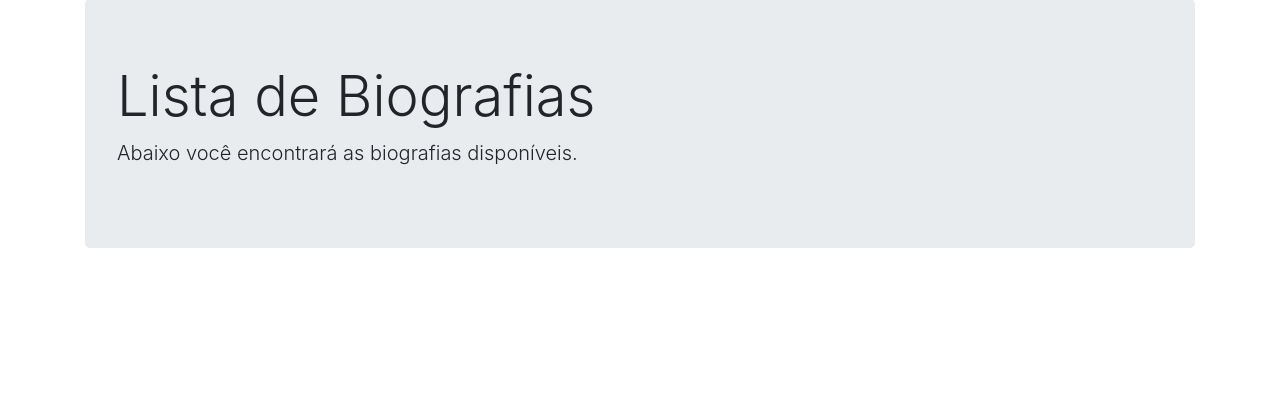
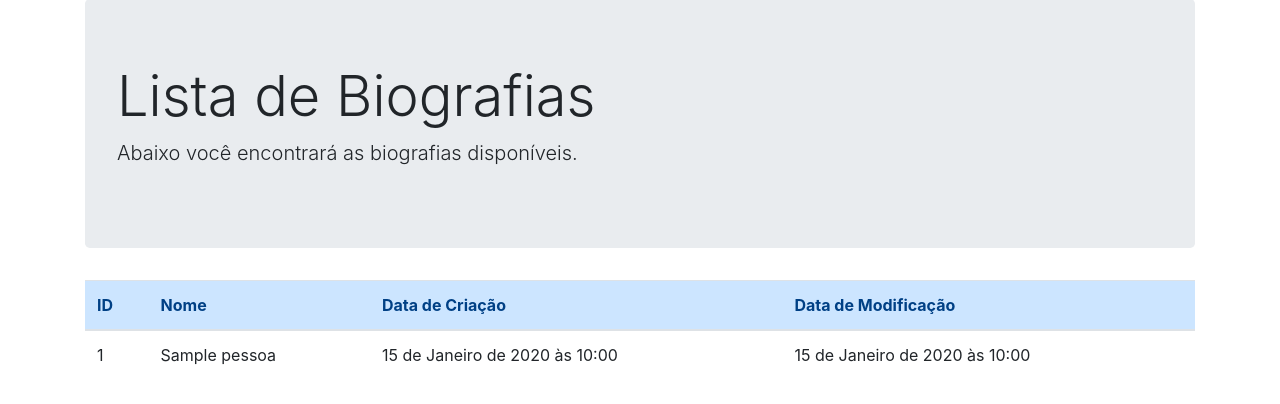
Before and after one commit to daniloCaldeiraDWL/gestor-biografia, a Django app: page /lista/ in a window 1280 px wide. Shown: the part 57-461 px from the top of the page. Run offline with Django 5.2, Linux system fonts and the light colour scheme; tables that the repository leaves empty hold one stand-in row (values such as "Sample post").

Commit message:
feat: criacao da tabela que será apresentada

```diff
--- a/core/templates/core/lista.html
+++ b/core/templates/core/lista.html
@@ -10,4 +10,28 @@
   <p class="lead">Abaixo você encontrará as biografias disponíveis.</p>
 </div>
 
+<table class="table">
+    <thead>
+        <tr class="alert-primary">
+            <th>ID</th>
+            <th>Nome</th>
+            <th>Data de Criação</th>
+            <th>Data de Modificação</th>
+        </tr>
+
+    </thead>
+
+    <tbody>
+        {% for pessoa in pessoas %}
+        <tr>
+            <td>{{ pessoa.id }}</td>
+            <td>{{ pessoa.nome }}</td>
+            <td>{{ pessoa.data_criacao }}</td>
+            <td>{{ pessoa.data_modificacao }}</td>
+        </tr>
+        {% endfor %}
+    </tbody>
+
+</table>
+
 {% endblock %}
```
